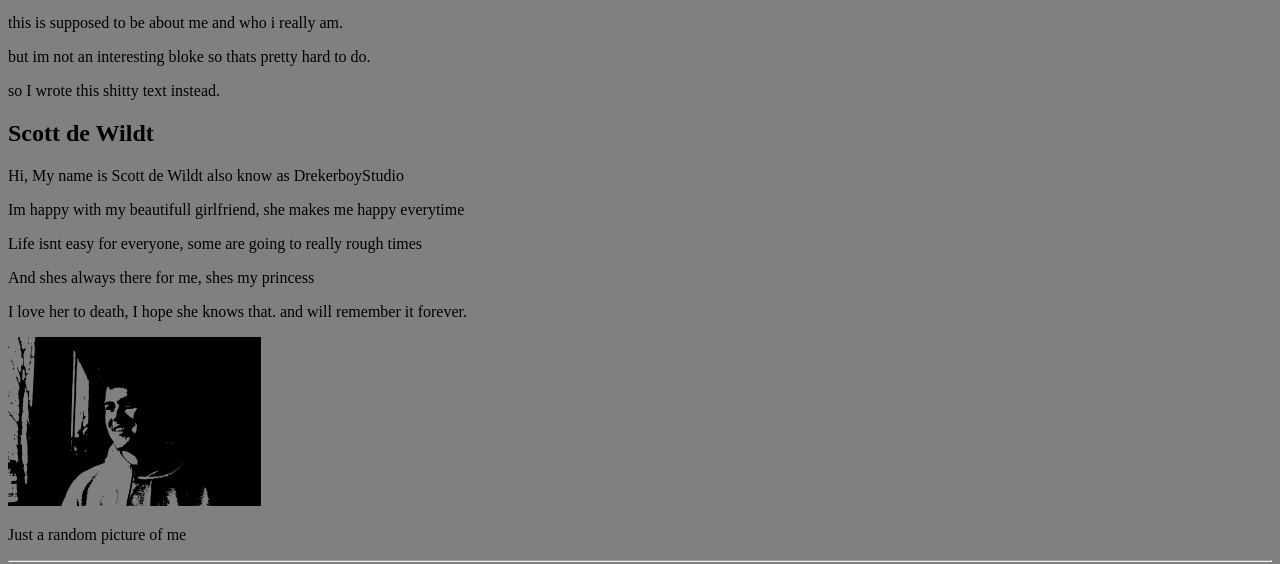
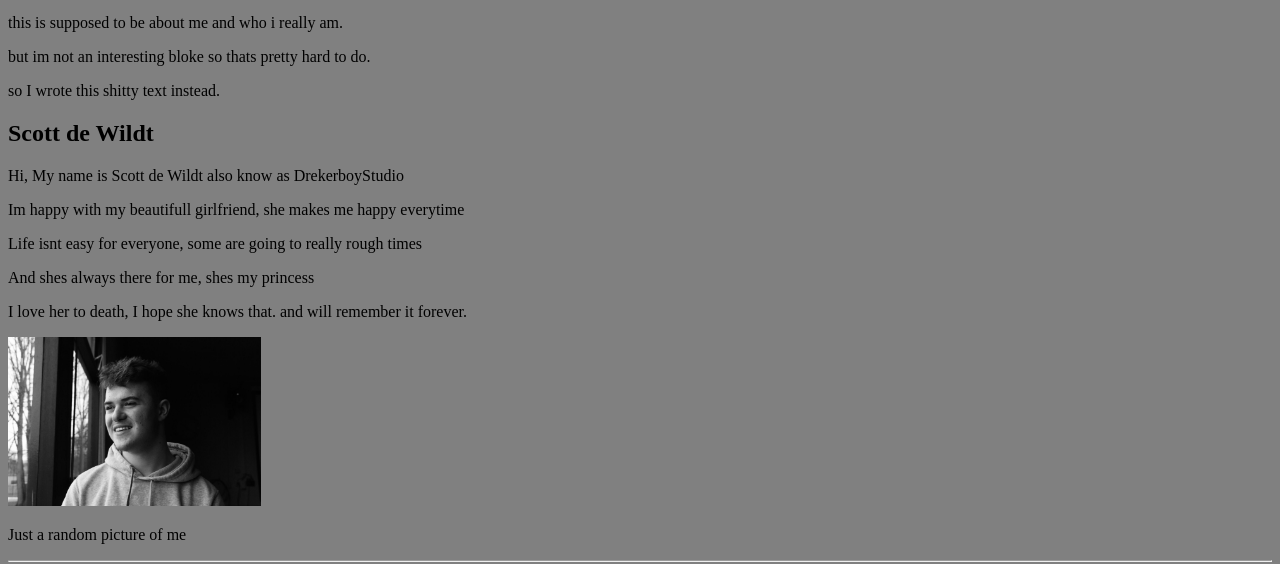
Before and after one commit to DrekerboyStudio/Projectje, a plain HTML site: page About.html in a window 1280 px wide. Shown: the part 238-802 px from the top of the page. Drawn offline with Linux system fonts and the light colour scheme.

Commit message:
idk anymore

```diff
--- a/About.html
+++ b/About.html
@@ -24,7 +24,7 @@
         <p>And shes always there for me, shes my princess</p>
         <p>I love her to death, I hope she knows that. and will remember it forever.</p>
     </div>
-    <img src="/Images/Scottdewidlt.svg" alt="Scott de Wildt" class="Scottje">
+    <img src="Images/Scottdewidlt.jpg" alt="Scott de Wildt" class="Scottje">
     <p>Just a random picture of me</p>
     <div>
         <hr>
```
